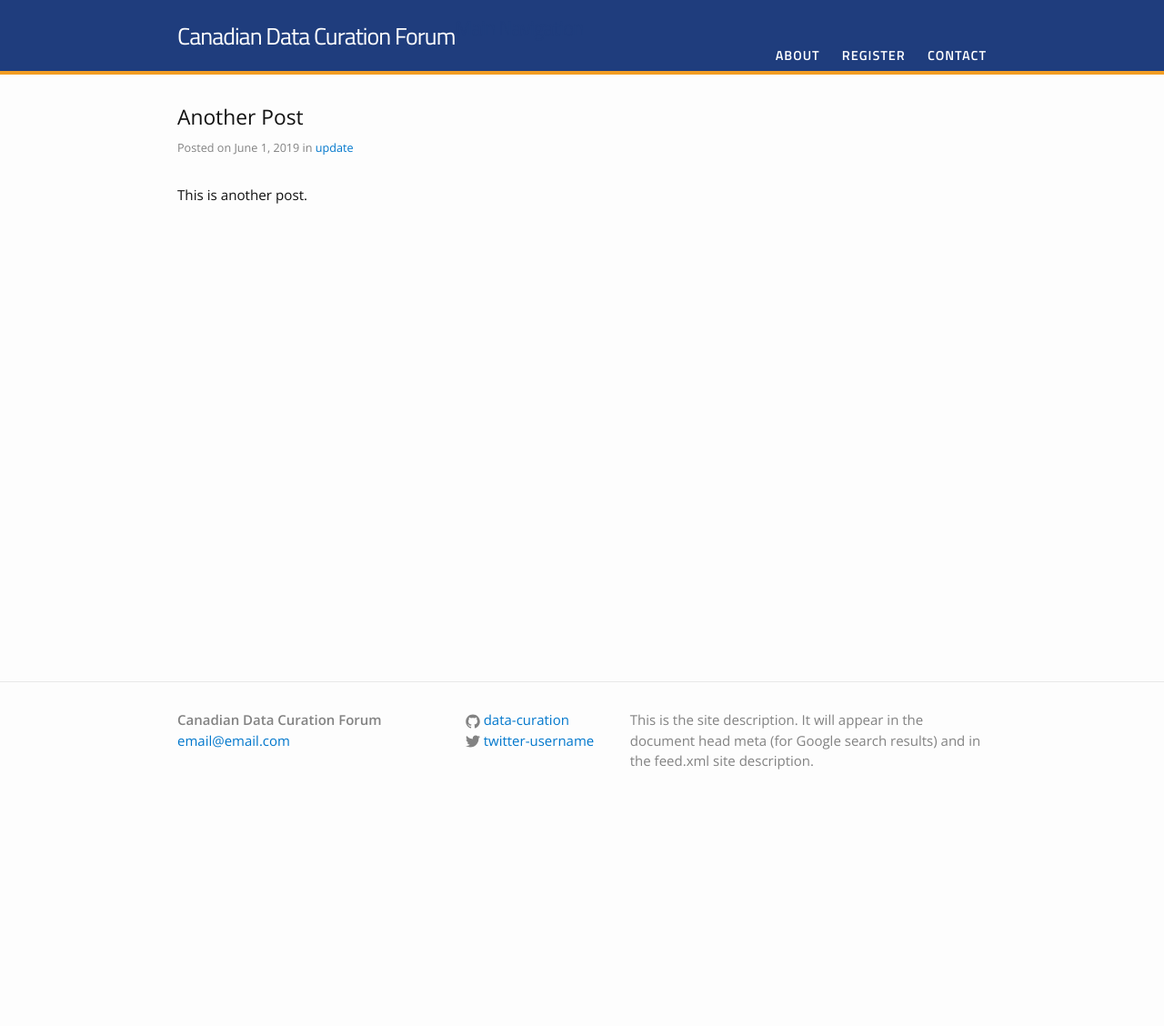
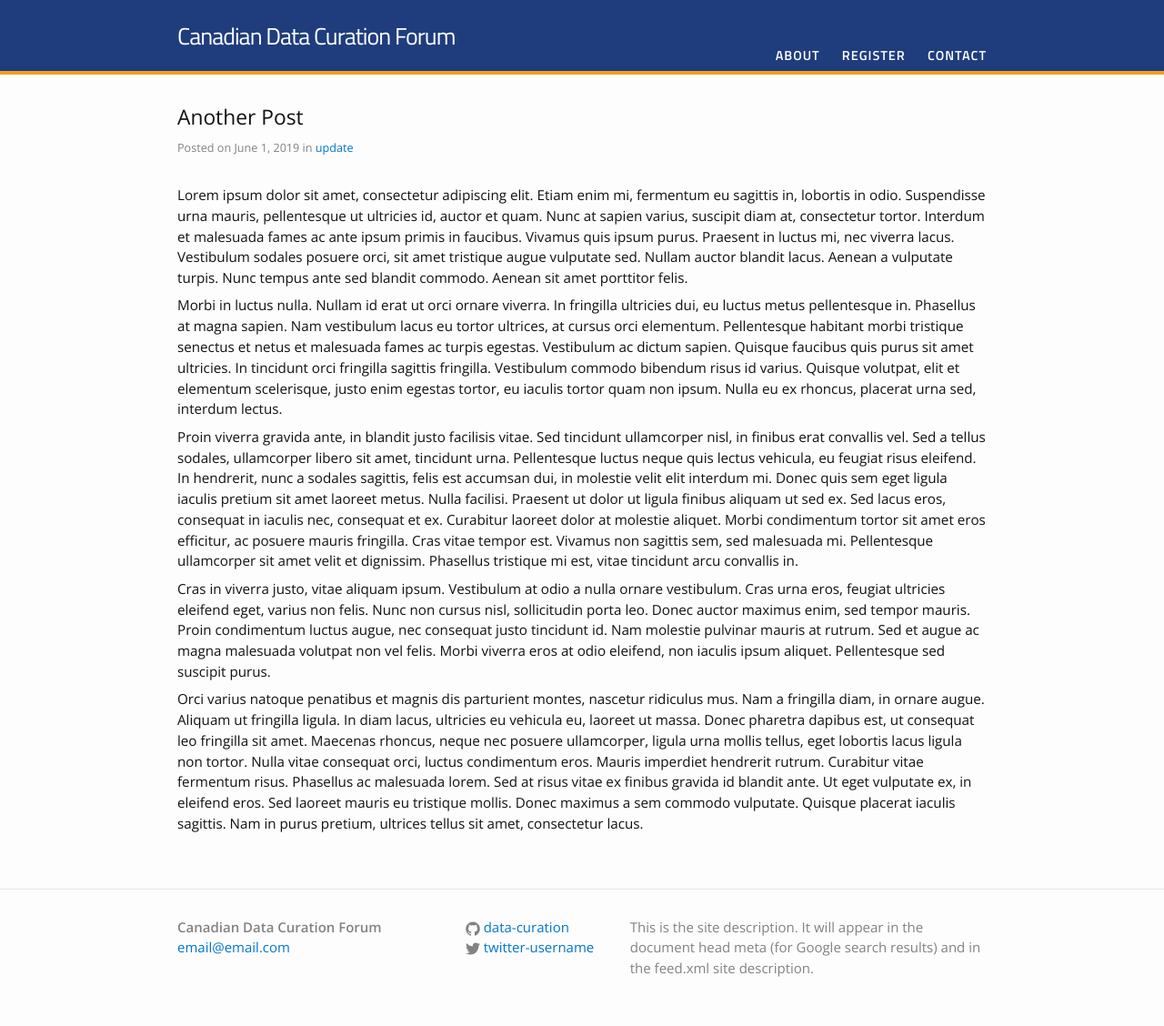
Before and after one commit to data-curation/data-curation.github.io, a Jekyll site: the page built from _posts/2019-06-01-another-post.md, in a window 1280 px wide. Shown: the whole page at 91% size. Built offline with Jekyll 4.4.1, drawn with Linux system fonts in a browser that asks for light colours; before the commit the page ends 900 px from its top, so only the background shows below that.

Commit message:
Update 2019-06-01-another-post.md

```diff
--- a/_posts/2019-06-01-another-post.md
+++ b/_posts/2019-06-01-another-post.md
@@ -4,4 +4,12 @@ title: Another Post
 category: update
 ---
 
-This is another post.
+Lorem ipsum dolor sit amet, consectetur adipiscing elit. Etiam enim mi, fermentum eu sagittis in, lobortis in odio. Suspendisse urna mauris, pellentesque ut ultricies id, auctor et quam. Nunc at sapien varius, suscipit diam at, consectetur tortor. Interdum et malesuada fames ac ante ipsum primis in faucibus. Vivamus quis ipsum purus. Praesent in luctus mi, nec viverra lacus. Vestibulum sodales posuere orci, sit amet tristique augue vulputate sed. Nullam auctor blandit lacus. Aenean a vulputate turpis. Nunc tempus ante sed blandit commodo. Aenean sit amet porttitor felis.
+
+Morbi in luctus nulla. Nullam id erat ut orci ornare viverra. In fringilla ultricies dui, eu luctus metus pellentesque in. Phasellus at magna sapien. Nam vestibulum lacus eu tortor ultrices, at cursus orci elementum. Pellentesque habitant morbi tristique senectus et netus et malesuada fames ac turpis egestas. Vestibulum ac dictum sapien. Quisque faucibus quis purus sit amet ultricies. In tincidunt orci fringilla sagittis fringilla. Vestibulum commodo bibendum risus id varius. Quisque volutpat, elit et elementum scelerisque, justo enim egestas tortor, eu iaculis tortor quam non ipsum. Nulla eu ex rhoncus, placerat urna sed, interdum lectus.
+
+Proin viverra gravida ante, in blandit justo facilisis vitae. Sed tincidunt ullamcorper nisl, in finibus erat convallis vel. Sed a tellus sodales, ullamcorper libero sit amet, tincidunt urna. Pellentesque luctus neque quis lectus vehicula, eu feugiat risus eleifend. In hendrerit, nunc a sodales sagittis, felis est accumsan dui, in molestie velit elit interdum mi. Donec quis sem eget ligula iaculis pretium sit amet laoreet metus. Nulla facilisi. Praesent ut dolor ut ligula finibus aliquam ut sed ex. Sed lacus eros, consequat in iaculis nec, consequat et ex. Curabitur laoreet dolor at molestie aliquet. Morbi condimentum tortor sit amet eros efficitur, ac posuere mauris fringilla. Cras vitae tempor est. Vivamus non sagittis sem, sed malesuada mi. Pellentesque ullamcorper sit amet velit et dignissim. Phasellus tristique mi est, vitae tincidunt arcu convallis in.
+
+Cras in viverra justo, vitae aliquam ipsum. Vestibulum at odio a nulla ornare vestibulum. Cras urna eros, feugiat ultricies eleifend eget, varius non felis. Nunc non cursus nisl, sollicitudin porta leo. Donec auctor maximus enim, sed tempor mauris. Proin condimentum luctus augue, nec consequat justo tincidunt id. Nam molestie pulvinar mauris at rutrum. Sed et augue ac magna malesuada volutpat non vel felis. Morbi viverra eros at odio eleifend, non iaculis ipsum aliquet. Pellentesque sed suscipit purus.
+
+Orci varius natoque penatibus et magnis dis parturient montes, nascetur ridiculus mus. Nam a fringilla diam, in ornare augue. Aliquam ut fringilla ligula. In diam lacus, ultricies eu vehicula eu, laoreet ut massa. Donec pharetra dapibus est, ut consequat leo fringilla sit amet. Maecenas rhoncus, neque nec posuere ullamcorper, ligula urna mollis tellus, eget lobortis lacus ligula non tortor. Nulla vitae consequat orci, luctus condimentum eros. Mauris imperdiet hendrerit rutrum. Curabitur vitae fermentum risus. Phasellus ac malesuada lorem. Sed at risus vitae ex finibus gravida id blandit ante. Ut eget vulputate ex, in eleifend eros. Sed laoreet mauris eu tristique mollis. Donec maximus a sem commodo vulputate. Quisque placerat iaculis sagittis. Nam in purus pretium, ultrices tellus sit amet, consectetur lacus.
```
